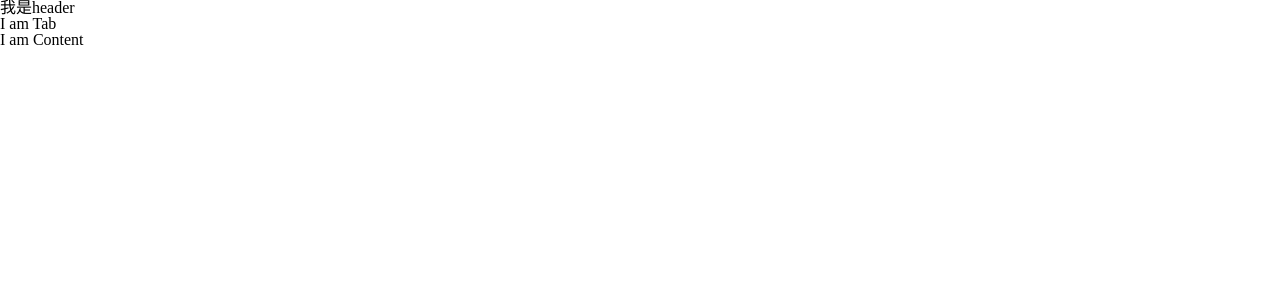
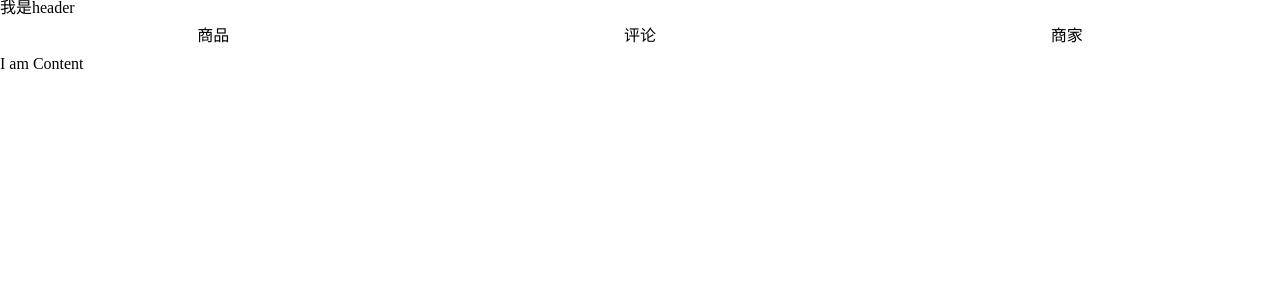
Before and after one commit to chang0022/vue-takeout, a Vue app: page / in a window 1280 px wide. Shown: the top 300 px of the page. Built offline with nearby package versions, Linux system fonts and the light colour scheme; the HTML template or start-up script is replaced by a standard one.

Commit message:
添加 vue-router

```diff
--- a/package.json
+++ b/package.json
@@ -10,7 +10,8 @@
     "lint": "eslint --ext .js,.vue src"
   },
   "dependencies": {
-    "vue": "^2.1.0"
+    "vue": "^2.1.0",
+    "vue-router": "^2.1.1"
   },
   "devDependencies": {
     "autoprefixer": "^6.4.0",
--- a/src/App.vue
+++ b/src/App.vue
@@ -1,7 +1,11 @@
 <template>
   <div id="app">
     <v-header></v-header>
-    <div class="tab">I am Tab</div>
+    <div class="tab">
+      <div class="tab-item">商品</div>
+      <div class="tab-item">评论</div>
+      <div class="tab-item">商家</div>
+    </div>
     <div class="content">I am Content</div>
   </div>
 </template>
@@ -16,5 +20,13 @@
   };
 </script>
 
-<style>
+<style scoped lang="stylus" rel="stylesheet/stylus">
+  .tab
+    display: flex
+    width: 100%
+    height 40px
+    line-height: 40px
+    .tab-item
+      flex: 1
+      text-align: center
 </style>
```
